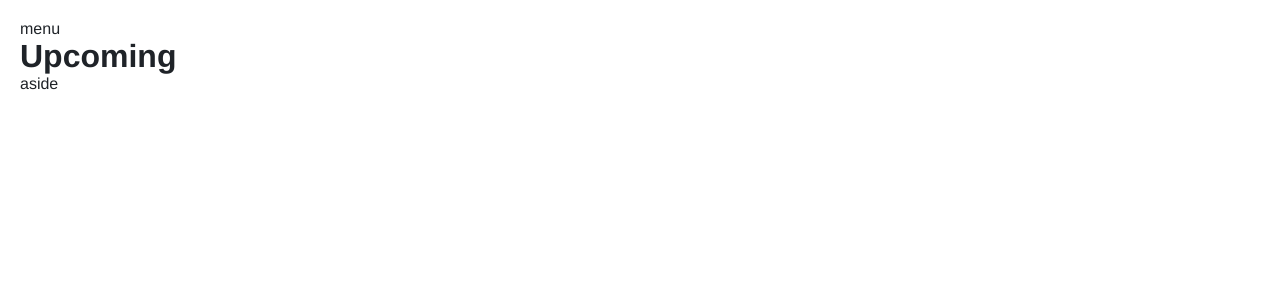
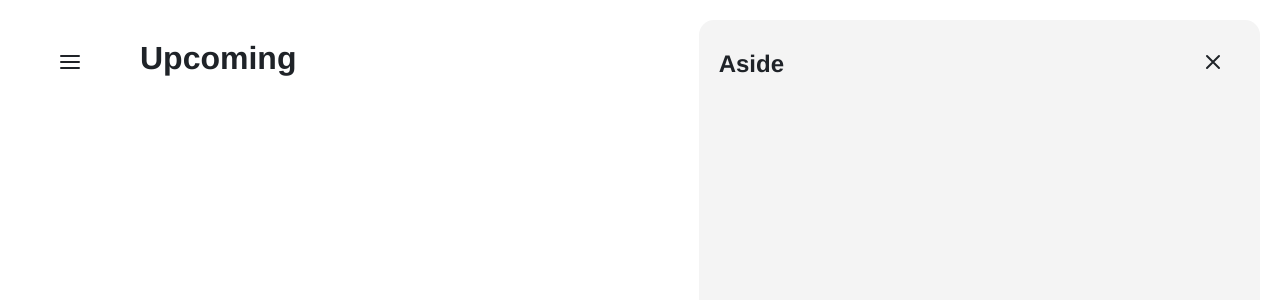
Before and after one commit to DanilChugaev/todo, a Vue app: page / in a window 1280 px wide. Shown: the top 300 px of the page. Built offline with nearby package versions, Linux system fonts and the light colour scheme.

Commit message:
adds aside and menu

```diff
--- a/src/App.vue
+++ b/src/App.vue
@@ -1,36 +1,32 @@
 <template>
-  <div class="app-container">
+  <div class="app">
     <layout-menu />
 
-    <router-view />
+    <main class="app__main">
+      <router-view />
+    </main>
 
     <layout-aside />
   </div>
 </template>
 
-<script lang="ts">
+<script lang="ts" setup>
 import LayoutAside from '~/components/layout/layout-aside.vue';
 import LayoutMenu from '~/components/layout/layout-menu.vue';
-
-export default {
-  name: 'App',
-
-  components: {
-    LayoutAside,
-    LayoutMenu,
-  },
-
-  setup() {
-
-    return {};
-  },
-};
 </script>
 
 <style lang="scss">
 @import "./assets/scss/index.scss";
 
-.app-container {
+.app {
+  display: flex;
+  height: 100%;
+  gap: var(--spacer-d);
   padding: var(--spacer-d);
+
+  &__main {
+    width: 100%;
+    padding: var(--spacer-d) 0;
+  }
 }
 </style>
--- a/src/assets/scss/index.scss
+++ b/src/assets/scss/index.scss
@@ -2,9 +2,14 @@
 
 html,
 body {
-    height: 100%;
     color: var(--color-text);
     background-color: var(--color-bg-main);
+}
+
+html,
+body,
+#app {
+    height: 100%;
 }
 
 * {
--- a/src/assets/scss/variables/borders.scss
+++ b/src/assets/scss/variables/borders.scss
@@ -1,3 +1,5 @@
 :root {
-
+  --border-radius-a: 5px;
+  --border-radius-b: 10px;
+  --border-radius-c: 15px;
 }
--- a/src/assets/scss/variables/sizes.scss
+++ b/src/assets/scss/variables/sizes.scss
@@ -1,3 +1,6 @@
 :root {
-    --ui-height: 40px;
+  --width-menu-active: 400px;
+  --width-menu-initial: 100px;
+  --width-aside-active: 600px;
+  --width-aside-initial: 0;
 }
--- a/src/assets/scss/variables/theme.scss
+++ b/src/assets/scss/variables/theme.scss
@@ -3,10 +3,15 @@
     --color-bg-button: var(--color-bg-main);
     --color-bg-button-hover: #f3f4f6;
     --color-bg-button-active: hsla(220,14%,93%,1);
+    --color-bg-menu: rgb(244, 244, 244);
+    --color-bg-aside: var(--color-bg-menu);
+
     --color-text: #1F2328;
+
     --color-border: rgb(216, 222, 228);
     --color-border-hover: rgba(31,35,40,0.15);
     --color-border-active: rgba(31,35,40,0.15);
+
     --color-link: var(--color-text);
     --color-link-hover: #053ea6;
 }
@@ -15,10 +20,15 @@ html.dark-mode {
     --color-bg-main: #22272e;
     --color-bg-button-hover: #444c56;
     --color-bg-button-active: hsla(213,12%,27%,1);
+    --color-bg-menu: #283340;
+    --color-bg-aside: var(--color-bg-menu);
+
     --color-text: #adbac7;
+
     --color-border: #373e47;
     --color-border-hover: #768390;
     --color-border-active: #636e7b;
+
     --color-link: #cdd9e5;
     --color-link-hover: rgba(205,217,229,0.7);
 }
--- a/src/assets/scss/variables/z-index.scss
+++ b/src/assets/scss/variables/z-index.scss
@@ -1,5 +1,3 @@
 :root {
-    --aside-z-index: 3;
-    --header-z-index: 2;
-    --mai-z-indexn: 1;
+
 }
--- a/src/components/layout/layout-aside.vue
+++ b/src/components/layout/layout-aside.vue
@@ -1,15 +1,56 @@
 <template>
-  <div>
-    aside
-  </div>
+  <aside
+    :class="[
+      'layout-aside',
+      {
+        'layout-aside--is-active': isActiveAside,
+      },
+    ]"
+  >
+    <div class="layout-aside__header">
+      <h2 class="layout-aside__title">Aside</h2>
+
+      <ui-button
+        class="layout-aside__button"
+        :with-bg="false"
+        @click="closeAside"
+      >
+        <icon-close />
+      </ui-button>
+    </div>
+  </aside>
 </template>
 
-<script>
-export default {
-  name: 'layout-aside',
-};
+<script lang="ts" setup>
+import { ref } from 'vue';
+import IconClose from '~/components/ui/icons/close.vue';
+import UiButton from '~/components/ui/ui-button.vue';
+
+const isActiveAside = ref(true);
+
+function closeAside() {
+  isActiveAside.value = false;
+}
 </script>
 
-<style scoped>
+<style scoped lang="scss">
+.layout-aside {
+  display: none;
+  padding: var(--spacer-d);
+  border-radius: var(--border-radius-c);
+  background-color: var(--color-bg-aside);
+  width: 100%;
+  max-width: var(--width-aside-active);
+  height: 100%;
 
+  &__header {
+    display: flex;
+    align-items: center;
+    justify-content: space-between;
+  }
+
+  &--is-active {
+    display: block;
+  }
+}
 </style>
--- a/src/components/layout/layout-menu.vue
+++ b/src/components/layout/layout-menu.vue
@@ -1,17 +1,70 @@
 <template>
-  <div class="layout-menu">
-    menu
-  </div>
+  <aside
+    :class="[
+      'layout-menu',
+      {
+        'layout-menu--is-active': isActiveMenu,
+      },
+    ]"
+  >
+    <div class="layout-menu__header">
+      <h2 class="layout-menu__title">Menu</h2>
+
+      <ui-button
+        class="layout-menu__button"
+        :with-bg="false"
+        @click="toggleMenu"
+      >
+        <icon-menu />
+      </ui-button>
+    </div>
+  </aside>
 </template>
 
-<script>
-export default {
-  name: 'layout-menu',
-};
+<script lang="ts" setup>
+import { ref } from 'vue';
+import IconMenu from '~/components/ui/icons/menu.vue';
+import UiButton from '~/components/ui/ui-button.vue';
+
+const IS_ACTIVE_MENU = 'isActiveMenu';
+const isActiveMenu = ref(localStorage.getItem(IS_ACTIVE_MENU) === 'true' ?? true);
+
+function toggleMenu() {
+  isActiveMenu.value = !isActiveMenu.value;
+
+  localStorage.setItem(IS_ACTIVE_MENU, isActiveMenu.value.toString());
+}
 </script>
 
 <style lang="scss" scoped>
 .layout-menu {
+  padding: var(--spacer-d);
+  border-radius: var(--border-radius-c);
+  min-width: var(--width-menu-initial);
+  height: 100%;
 
+  &__header {
+    display: flex;
+    align-items: center;
+    justify-content: center;
+  }
+
+  &__title {
+    display: none;
+  }
+
+  &--is-active {
+    background-color: var(--color-bg-menu);
+    width: 100%;
+    max-width: var(--width-menu-active);
+
+    .layout-menu__title {
+      display: block;
+    }
+
+    .layout-menu__header {
+      justify-content: space-between;
+    }
+  }
 }
 </style>
--- /dev/null
+++ b/src/components/ui/icons/close.vue
@@ -0,0 +1,5 @@
+<template>
+    <svg xmlns="http://www.w3.org/2000/svg" width="24" height="24" fill="none" stroke="currentColor" stroke-linecap="round" stroke-linejoin="round" stroke-width="2">
+        <path d="M18 6 6 18M6 6l12 12"/>
+    </svg>
+</template>
--- /dev/null
+++ b/src/components/ui/icons/menu.vue
@@ -0,0 +1,5 @@
+<template>
+    <svg xmlns="http://www.w3.org/2000/svg" width="24" height="24" fill="none" stroke="currentColor" stroke-linecap="round" stroke-linejoin="round" stroke-width="2">
+        <path d="M3 12h18M3 6h18M3 18h18"/>
+    </svg>
+</template>
--- a/src/components/ui/ui-button.vue
+++ b/src/components/ui/ui-button.vue
@@ -1,6 +1,11 @@
 <template>
   <button
-    class="ui-button"
+    :class="[
+      'ui-button',
+      {
+        'ui-button--with-bg': withBg,
+      },
+    ]"
     :type="type"
     :disabled="disabled"
   >
@@ -8,11 +13,8 @@
   </button>
 </template>
 
-<script lang="ts">
-export default {
-  name: 'ui-button',
-
-  props: {
+<script lang="ts" setup>
+defineProps({
   type: {
     type: String,
     default: 'button',
@@ -22,18 +24,26 @@ export default {
     type: Boolean,
     default: false,
   },
+
+  withBg: {
+    type: Boolean,
+    default: true,
   },
-};
+});
 </script>
 
 <style scoped lang="scss">
 .ui-button {
-  padding: 10px 15px;
-  height: var(--ui-height);
+  padding: var(--spacer-b) var(--spacer-c);
+  background: none;
+  border: none;
+  color: var(--color-text);
+  border-radius: var(--border-radius-a);
+  cursor: pointer;
+
+  &--with-bg {
     background-color: var(--color-bg-button);
-  color: var(--color-text);
     border: 1px solid var(--color-border);
-  cursor: pointer;
 
     &:hover {
       background-color: var(--color-bg-button-hover);
@@ -43,4 +53,5 @@ export default {
       background-color: var(--color-bg-button-active);
     }
   }
+}
 </style>
```
Lines whose indentation alone changed are shown as unchanged.
